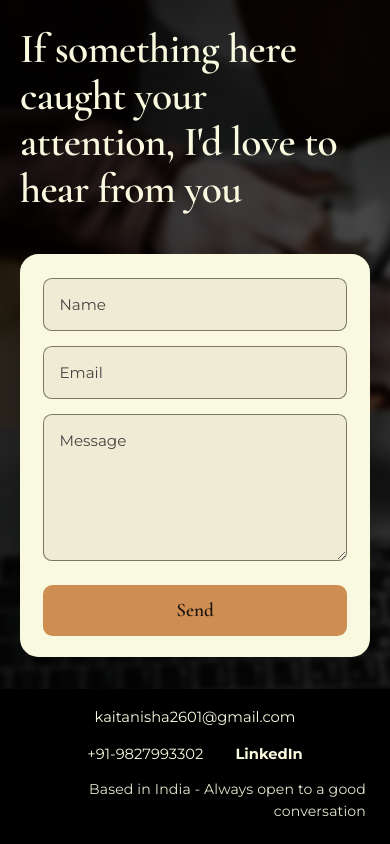
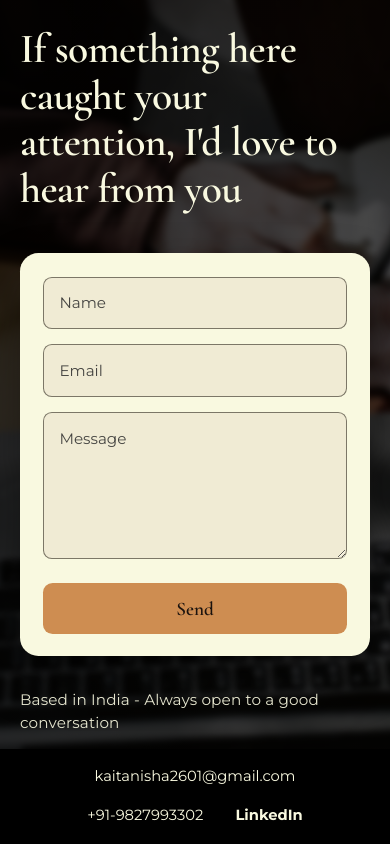
Before and after one commit to Tanisha-io/portfolio, a plain HTML site: page index.html in a window 390 px wide. Shown: the part 5443-6287 px from the top of the page. Drawn offline with nearby package versions, Linux system fonts and the light colour scheme.

Commit message:
Pin Based in India line just above the Connect footer bar.
Co-authored-by: Cursor <cursoragent@cursor.com>

```diff
--- a/index.html
+++ b/index.html
@@ -338,13 +338,11 @@
           aria-hidden="true"
         ></iframe>
       </div>
+      <p class="connect-note">Based in India - Always open to a good conversation</p>
       <footer class="site-footer">
-        <div class="site-footer-links">
-          <a href="mailto:kaitanisha2601@gmail.com">kaitanisha2601@gmail.com</a>
-          <a href="tel:+919827993302">+91-9827993302</a>
-          <a href="https://www.linkedin.com/in/panda-tanisha-0a8131205" target="_blank" rel="noopener noreferrer">LinkedIn</a>
-        </div>
-        <p class="site-footer-note">Based in India - Always open to a good conversation</p>
+        <a href="mailto:kaitanisha2601@gmail.com">kaitanisha2601@gmail.com</a>
+        <a href="tel:+919827993302">+91-9827993302</a>
+        <a href="https://www.linkedin.com/in/panda-tanisha-0a8131205" target="_blank" rel="noopener noreferrer">LinkedIn</a>
       </footer>
     </section>
   </main>
--- a/styles.css
+++ b/styles.css
@@ -649,17 +649,13 @@ img {
   flex: 1 1 auto;
   width: min(1180px, 100%);
   margin: 0 auto;
-  padding: clamp(3.5rem, 9vh, 5.5rem) clamp(1.5rem, 6vw, 5rem) clamp(2rem, 5vh, 3rem);
-  align-items: stretch;
+  padding: clamp(3.5rem, 9vh, 5.5rem) clamp(1.5rem, 6vw, 5rem) clamp(1.25rem, 3vh, 2rem);
+  align-items: start;
   box-sizing: border-box;
 }
 
 .connect-copy {
-  display: flex;
-  flex-direction: column;
-  justify-content: flex-start;
-  min-height: 100%;
-  padding: 0.25rem 0 0.1rem;
+  padding: 0.25rem 0 0;
 }
 
 .connect-copy h2 {
@@ -671,6 +667,20 @@ img {
   line-height: 1.12;
   letter-spacing: -0.015em;
   color: #f9f9e0;
+}
+
+.connect-note {
+  position: relative;
+  z-index: 1;
+  flex: 0 0 auto;
+  width: 100%;
+  margin: 0;
+  padding: 0 clamp(1.5rem, 6vw, 4.5rem) 0.85rem;
+  text-align: left;
+  font-size: 0.95rem;
+  font-weight: 400;
+  letter-spacing: 0.01em;
+  color: rgba(249, 249, 224, 0.92);
 }
 
 .contact-form {
@@ -821,7 +831,7 @@ img {
   flex-wrap: wrap;
   justify-content: space-between;
   align-items: center;
-  gap: 0.85rem 2rem;
+  gap: 1rem 2rem;
   flex: 0 0 auto;
   width: 100%;
   margin: 0;
@@ -832,32 +842,16 @@ img {
   font-weight: 400;
 }
 
-.site-footer-links {
-  display: flex;
-  flex-wrap: wrap;
-  align-items: center;
-  gap: 0.85rem 2rem;
-}
-
 .site-footer a {
   color: #f9f9e0;
 }
 
-.site-footer-links a:last-child {
+.site-footer a:last-child {
   font-weight: 700;
 }
 
 .site-footer a:hover {
   color: #fff;
-}
-
-.site-footer-note {
-  margin: 0 0 0 auto;
-  text-align: right;
-  font-size: 0.88rem;
-  font-weight: 400;
-  letter-spacing: 0.01em;
-  color: rgba(249, 249, 224, 0.92);
 }
 
 .section-nav {
@@ -977,12 +971,13 @@ img {
     padding: 3rem 1.25rem 2rem;
   }
 
-  .connect-copy {
-    min-height: 0;
+  .connect-copy h2 {
+    max-width: none;
   }
 
-  .connect-copy h2 {
-    max-width: none;
+  .connect-note {
+    padding: 0 1.25rem 0.85rem;
+    text-align: left;
   }
 
   .contact-form {
@@ -991,22 +986,11 @@ img {
   }
 
   .site-footer {
-    flex-direction: column;
-    align-items: stretch;
-    gap: 0.85rem;
-  }
-
-  .site-footer-links {
     justify-content: center;
     text-align: center;
   }
 
-  .site-footer-note {
-    margin: 0;
-    text-align: right;
-  }
-
-  .site-footer-links a:last-child {
+  .site-footer a:last-child {
     font-weight: 700;
   }
 
```
